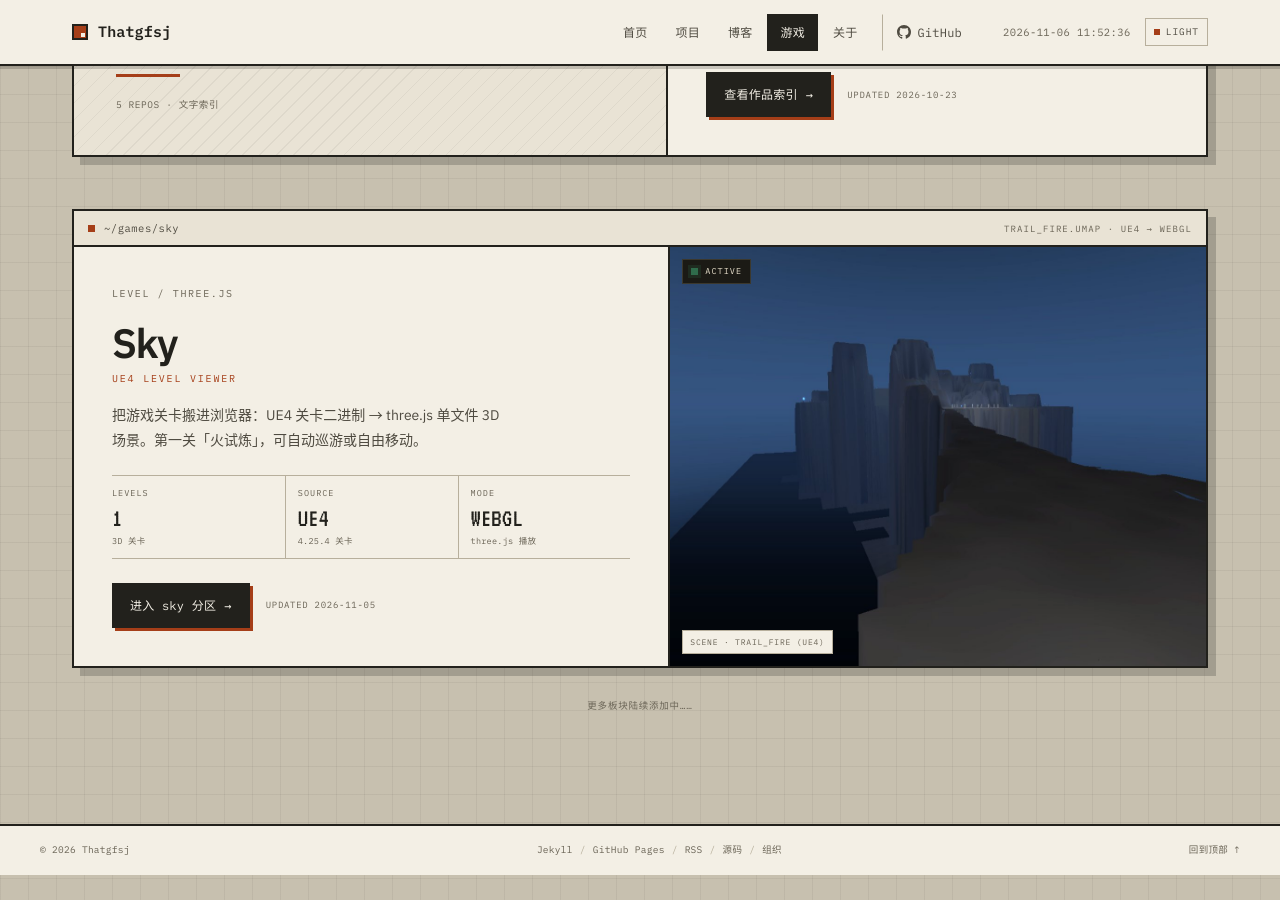
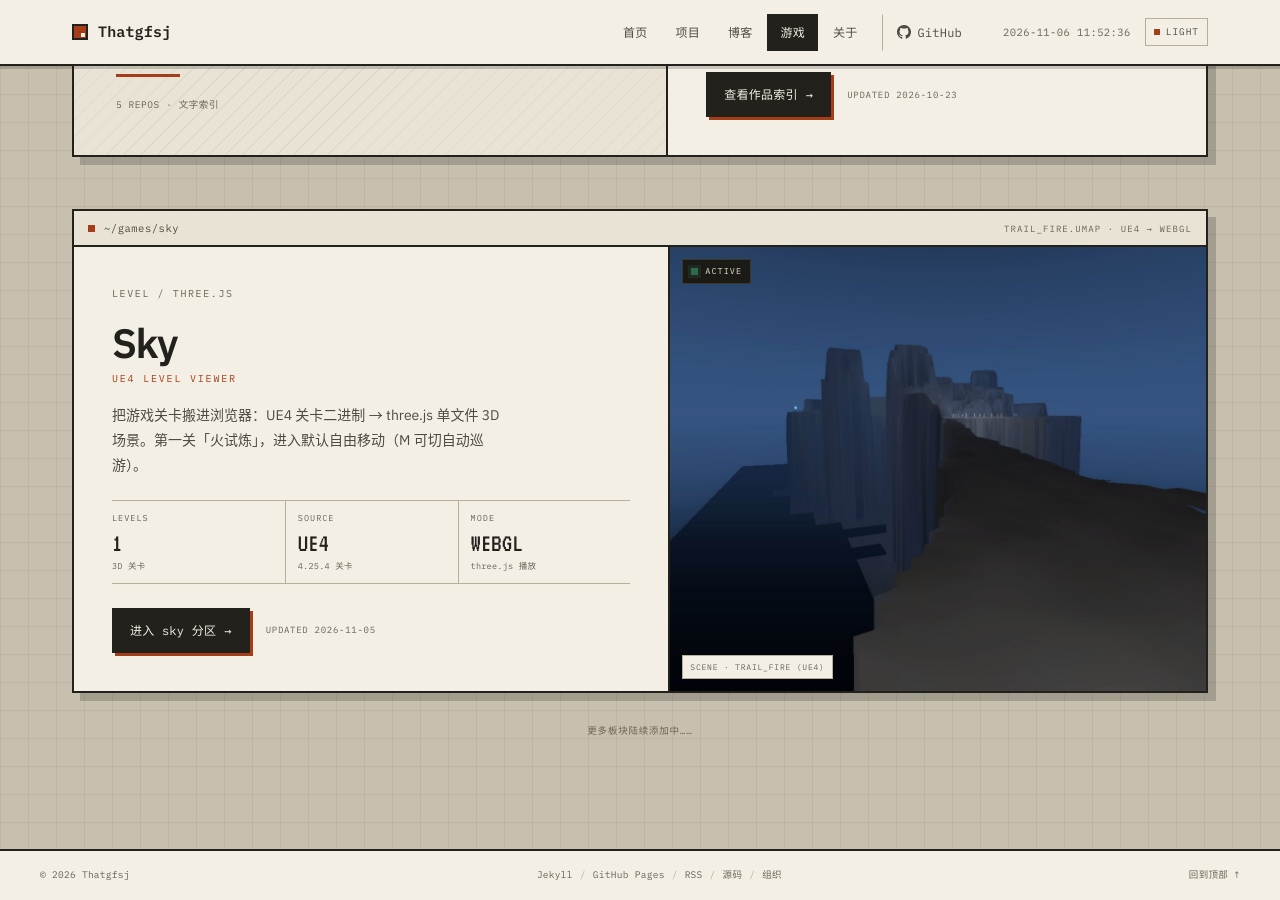
Before and after one commit to Thatgfsj/thatgfsj.github.io, a Jekyll site: the page built from games/index.md, in a window 1280 px wide and 900 px high, scrolled down 1726 px. Built offline with Jekyll 4.4.1, drawn with Linux system fonts in a browser that asks for light colours; before the commit the page ends 2601 px from its top, so only the background shows below that.

Commit message:
fix(games): sky 内嵌演示也改为自由移动 (#18)
- iframe 去掉 ?t=8，与「单独打开」一致：默认自由移动，M 可切自动巡游
- 引导语、操作 chips 与卡片 summary 同步改为默认自由移动
- 特性顺序改为「自由移动（默认）+ 自动巡游」

Closes #17

Co-authored-by: Thatgfsj <171755367+Thatgfsj@users.noreply.github.com>

```diff
--- a/_data/games.yml
+++ b/_data/games.yml
@@ -86,7 +86,7 @@
   status: ACTIVE
   platform: TRAIL_FIRE.UMAP · UE4 → WEBGL
   updated: 2026-11-05
-  summary: 把游戏关卡搬进浏览器：UE4 关卡二进制 → three.js 单文件 3D 场景。第一关「火试炼」，可自动巡游或自由移动。
+  summary: 把游戏关卡搬进浏览器：UE4 关卡二进制 → three.js 单文件 3D 场景。第一关「火试炼」，进入默认自由移动（M 可切自动巡游）。
   href: /games/sky/
   link_label: 进入 sky 分区
   cover: /assets/img/games/sky/fire-trial-cover.jpg
```
Also changed, not shown: _data/sky_levels.yml (+3 -4 lines), games/sky.md (+2 -2 lines).
